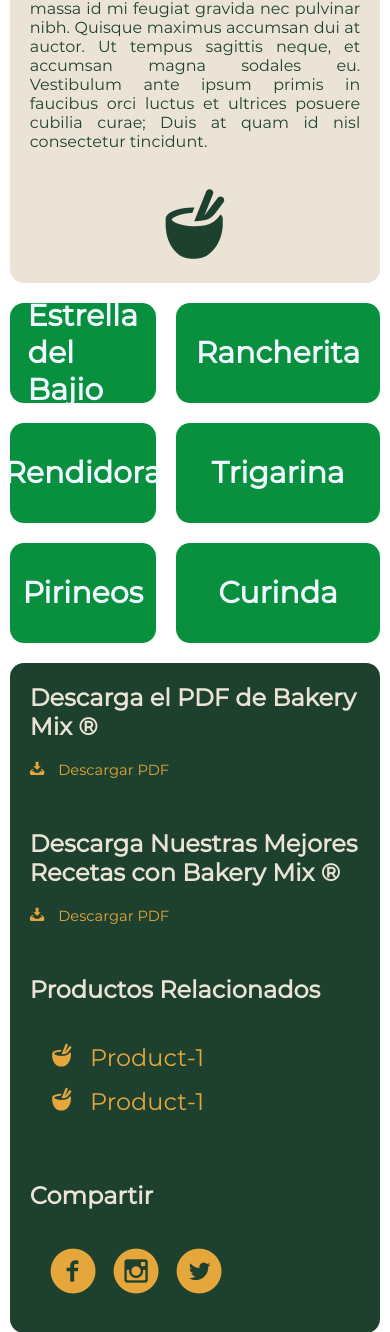
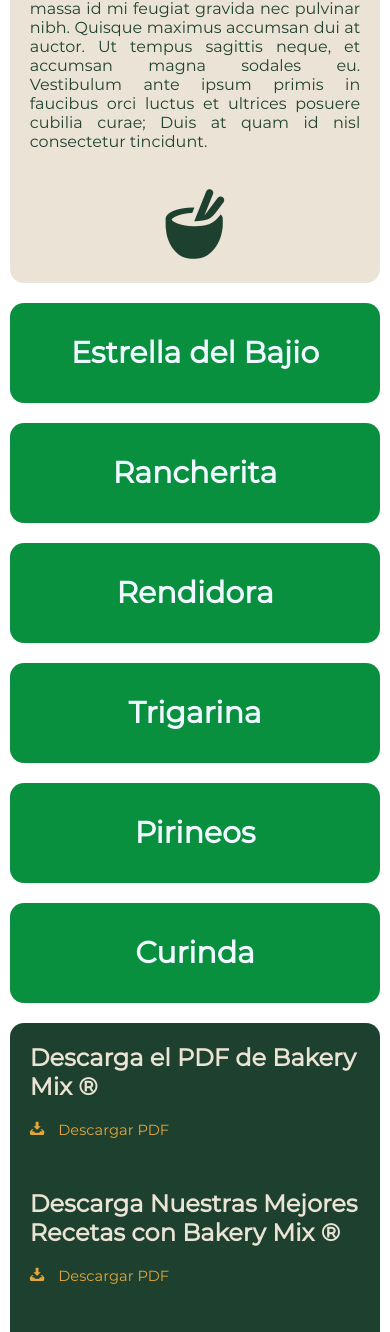
Before and after one commit to fabian994/primerDisenio, a PHP site: page /harinas_trigo.html in a window 390 px wide. Shown: the part 2101-3433 px from the top of the page. Run offline with PHP 8.4, Linux system fonts and the light colour scheme; some web fonts are replaced.

Commit message:
Ajuste a harinas de trigo

```diff
--- a/styles/harinas_trigo.css
+++ b/styles/harinas_trigo.css
@@ -469,9 +469,12 @@
         grid-template-areas: "header header header"
                              "content content content"
                              "content2 content2 content2"
-                             "widget-1 widget-1 widget-2"
-                             "widget-3 widget-3 widget-4"
-                             "widget-5 widget-5 widget-6"
+                             "widget-1 widget-1 widget-1"
+                             "widget-2 widget-2 widget-2"
+                             "widget-3 widget-3 widget-3"
+                             "widget-4 widget-4 widget-4"
+                             "widget-5 widget-5 widget-5"
+                             "widget-6 widget-6 widget-6"
                              "sidebar sidebar sidebar"
                              "footer footer footer";
         padding-top: 50px;
```
